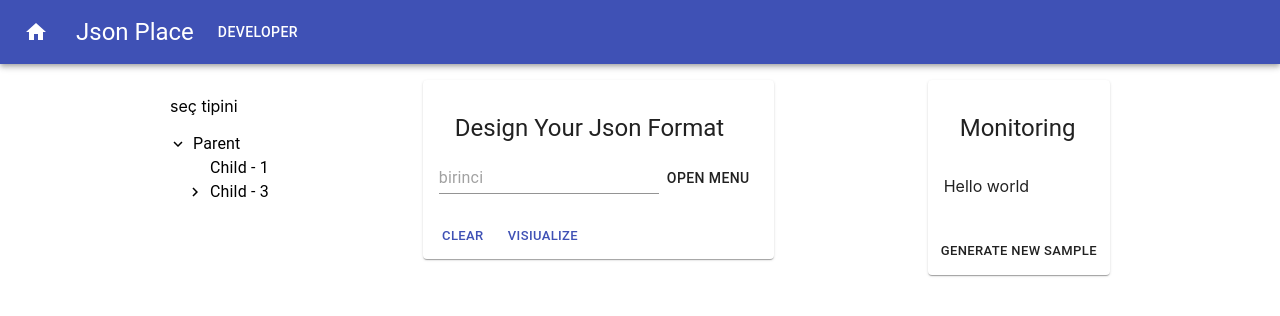
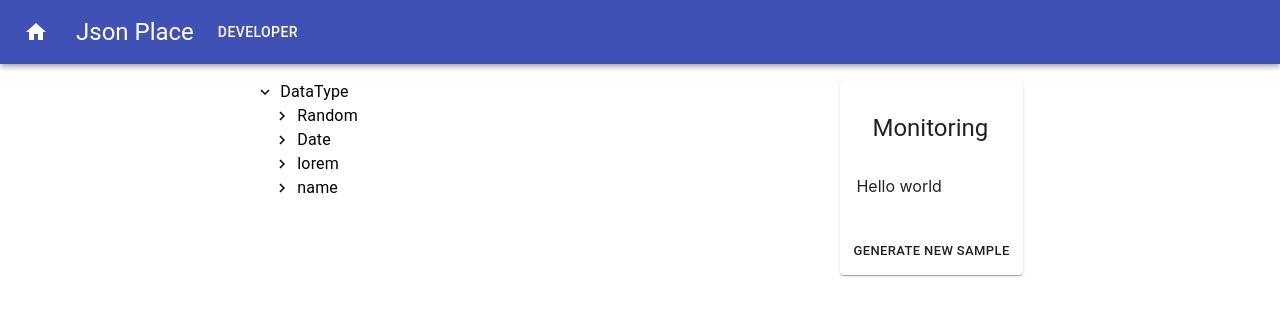
Before and after one commit to fatihmgenc/JsonPlace, a React (Create React App) app: page / in a window 1280 px wide. Shown: the top 316 px of the page. Built offline with nearby package versions, Linux system fonts and the light colour scheme.

Commit message:
first tree

```diff
--- a/src/components/JsonInputs.js
+++ b/src/components/JsonInputs.js
@@ -1,13 +1,12 @@
 import React from 'react';
 import { useState } from 'react';
-import { Card, Input, CardHeader, CardContent, CardActionArea, CardActions, Button, Menu, MenuItem, Grid, Box, Typography, List, ListItem, ListSubheader, ListItemIcon, ListItemText, Collapse } from '@material-ui/core';
+import { Card, Input, CardHeader, CardContent, CardActionArea, CardActions, Button, Grid } from '@material-ui/core';
 import { makeStyles } from '@material-ui/core/styles';
 import TreeView from '@material-ui/lab/TreeView';
 import ExpandMoreIcon from '@material-ui/icons/ExpandMore';
 import ChevronRightIcon from '@material-ui/icons/ChevronRight';
 import TreeItem from '@material-ui/lab/TreeItem';
-import { object } from 'prop-types';
-import { traverse } from '@babel/types';
+
 
 const JsonInputs = () => {
 
@@ -19,32 +18,177 @@ const JsonInputs = () => {
             maxWidth: 400,
         },
     });
+
     const classes = useStyles();
 
-
-    const assignTypeSelection = (id) => {
-        console.log(id)
-    }
+    const [typeSelectionName, setTypeSelectionName] = useState("")
 
 
     var faker = require('faker');
+    faker.random.locale()
+
 
     const data = {
         id: 'root',
-        name: 'Parent',
+        name: 'DataType',
         children: [
             {
-                id: '1',
-                name: 'Child - 1',
+                id: "0",
+                name: 'Random',
+                children: [
+                    {
+                        id: "1",
+                        name: 'number',
+                    },
+                    {
+                        id: "2",
+                        name: 'float',
+                    },
+                    {
+                        id: "3",
+                        name: 'uuid',
+                    },
+                    {
+                        id: "4",
+                        name: 'boolean',
+                    },
+                    {
+                        id: "5",
+                        name: 'word',
+                    },
+                    {
+                        id: "6",
+                        name: 'words',
+                    },
+                    {
+                        id: "7",
+                        name: 'image',
+                    },
+                    {
+                        id: "8",
+                        name: 'locale',
+                    },
+                    {
+                        id: "9",
+                        name: 'alpha',
+                    },
+                    {
+                        id: "10",
+                        name: 'alphaNumeric',
+                    },
+                    {
+                        id: "11",
+                        name: 'hexaDecimal',
+                    },
+                ],
             },
             {
-                id: '3',
-                name: 'Child - 3',
+                id: "12",
+                name: 'Date',
                 children: [
                     {
-                        id: '4',
-                        name: 'Child - 4',
+                        id: '13',
+                        name: 'Past',
                     },
+                    {
+                        id: '14',
+                        name: 'future',
+                    },
+                    {
+                        id: '15',
+                        name: 'soon',
+                    },
+                    {
+                        id: '16',
+                        name: 'month',
+                    },
+                    {
+                        id: '17',
+                        name: 'weekday',
+                    },
+
+                ],
+            },
+            {
+                id: "18",
+                name: 'lorem',
+                children: [
+                    {
+                        id: '19',
+                        name: 'word',
+                    },
+                    {
+                        id: '20',
+                        name: 'words',
+                    },
+                    {
+                        id: '21',
+                        name: 'sentence',
+                    },
+                    {
+                        id: '22',
+                        name: 'slug',
+                    },
+                    {
+                        id: '23',
+                        name: 'sentences',
+                    },
+                    {
+                        id: '24',
+                        name: 'paragraph',
+                    },
+                    {
+                        id: '25',
+                        name: 'paragraphs',
+                    },
+                    {
+                        id: '26',
+                        name: 'text',
+                    },
+
+                ],
+            },
+            {
+                id: "27",
+                name: 'name',
+                children: [
+                    {
+                        id: '28',
+                        name: 'firstName',
+                    },
+                    {
+                        id: '29',
+                        name: 'LastName',
+                    },
+                    {
+                        id: '30',
+                        name: 'middleName',
+                    },
+                    {
+                        id: '31',
+                        name: 'prefix',
+                    },
+                    {
+                        id: '32',
+                        name: 'suffix',
+                    },
+                    {
+                        id: '33',
+                        name: 'title',
+                    },
+                    {
+                        id: '34',
+                        name: 'jobDescriptor',
+                    },
+                    {
+                        id: '35',
+                        name: 'jobArea',
+                    },
+                    {
+                        id: '36',
+                        name: 'jobType',
+                    },
+
                 ],
             },
         ],
@@ -67,21 +211,15 @@ const JsonInputs = () => {
     }
 
 
+    //console.log(Object.keys(faker.name), "keys")
+
     //travarseObjectsRecursive(faker)
-
-    let differences = Object.keys(faker).filter(x => !getMethods(faker).includes(x));
-
-    console.log(differences);
-    console.log(differences.length)
-
-    differences.map(a => console.log(faker[a]));
-
+    //let differences = Object.keys(faker).filter(x => !getMethods(faker).includes(x));
     //console.log(Object.keys(faker[differences[2]]).filter(x => !getMethods(faker[differences[0]]).includes(x)))
-
     // kaldığın yer, üst node prop olacak alt node method ona göre fonksiyon yaz prop içinde itararate et ama fonksiyonları ekle
 
     const renderTree = (nodes) => (
-        <TreeItem key={nodes.id} nodeId={nodes.id} label={nodes.name}>
+        <TreeItem key={nodes.id} nodeId={nodes.id} label={nodes.name} onClick={!Array.isArray(nodes.children) ? () => setTypeSelectionName(nodes.name) : void (0)} >
             {Array.isArray(nodes.children) ? nodes.children.map((node) => renderTree(node)) : null}
         </TreeItem>
     );
@@ -91,7 +229,6 @@ const JsonInputs = () => {
 
         <>
             <Grid>
-                <p>seç tipini   </p>
                 <TreeView
                     className={classes.root}
                     defaultCollapseIcon={<ExpandMoreIcon />}
@@ -103,15 +240,12 @@ const JsonInputs = () => {
 
             </Grid>
             <Grid>
-                <Card  >
+                {typeSelectionName && <Card  >
                     <CardContent >
-                        <CardHeader title="Design Your Json Format" />
-
-                        <Input placeholder="birinci" >
+                        <CardHeader title={`${typeSelectionName} Constrains`} />
+                        <Input placeholder="Prop Name" >
                         </Input>
-                        <Button aria-controls="simple-menu" aria-haspopup="true" >
-                            Open Menu
-                        </Button>
+                        <Button variant="contained" color="blue" > Save </Button>
                     </CardContent>
                     <CardActionArea>
                         <CardActions>
@@ -124,6 +258,7 @@ const JsonInputs = () => {
                         </CardActions>
                     </CardActionArea>
                 </Card>
+                }
             </Grid>
         </>
 
```
